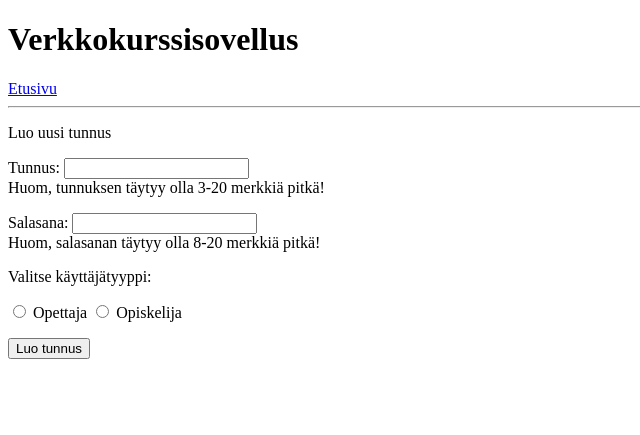
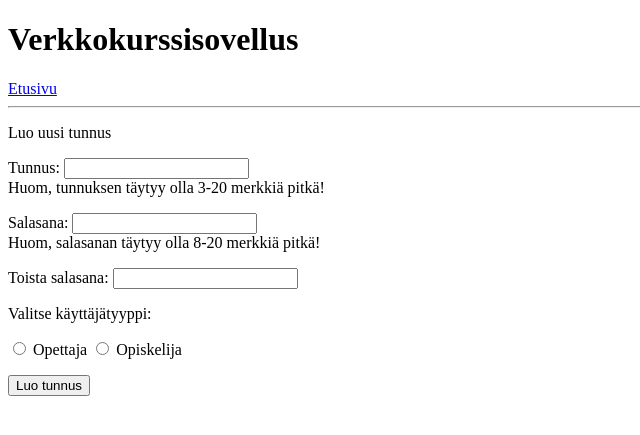
Before and after one commit to Marcestus/Verkkokurssisovellus-Tsoha2021, a Flask app: page /register in a window 1280 px wide. Shown: the top 435 px of the page, without its empty margins (0-640 px from the left). Run offline with Flask 2, Linux system fonts and the light colour scheme.

Commit message:
Add repeat password feature to registration

```diff
--- a/routes.py
+++ b/routes.py
@@ -107,6 +107,9 @@ def register():
         username = request.form["username"]
         password = request.form["password"]
         usertype = request.form["usertype"]
+        password_again = request.form["password_again"]
+        if password != password_again:
+            return render_template("error.html",message="Salasanat eivät täsmää, koita uudestaan!")
         if len(username) < 3 or len(username) > 20 or len(password) < 8 or len(password) > 20:
             return render_template("error.html",message="Käyttäjätunnus tai salasana ei kelpaa! Tarkista pituusvaatimukset")
         if users.register(username,password,usertype):
--- a/templates/register.html
+++ b/templates/register.html
@@ -10,6 +10,8 @@
     Salasana: <input type="password" name="password"> <br>
     Huom, salasanan täytyy olla 8-20 merkkiä pitkä!
     <p>
+    Toista salasana: <input type="password" name="password_again"> <br>
+    <p>
     Valitse käyttäjätyyppi:
     <p>
     <input type="radio" name="usertype" value="1"> Opettaja
```
